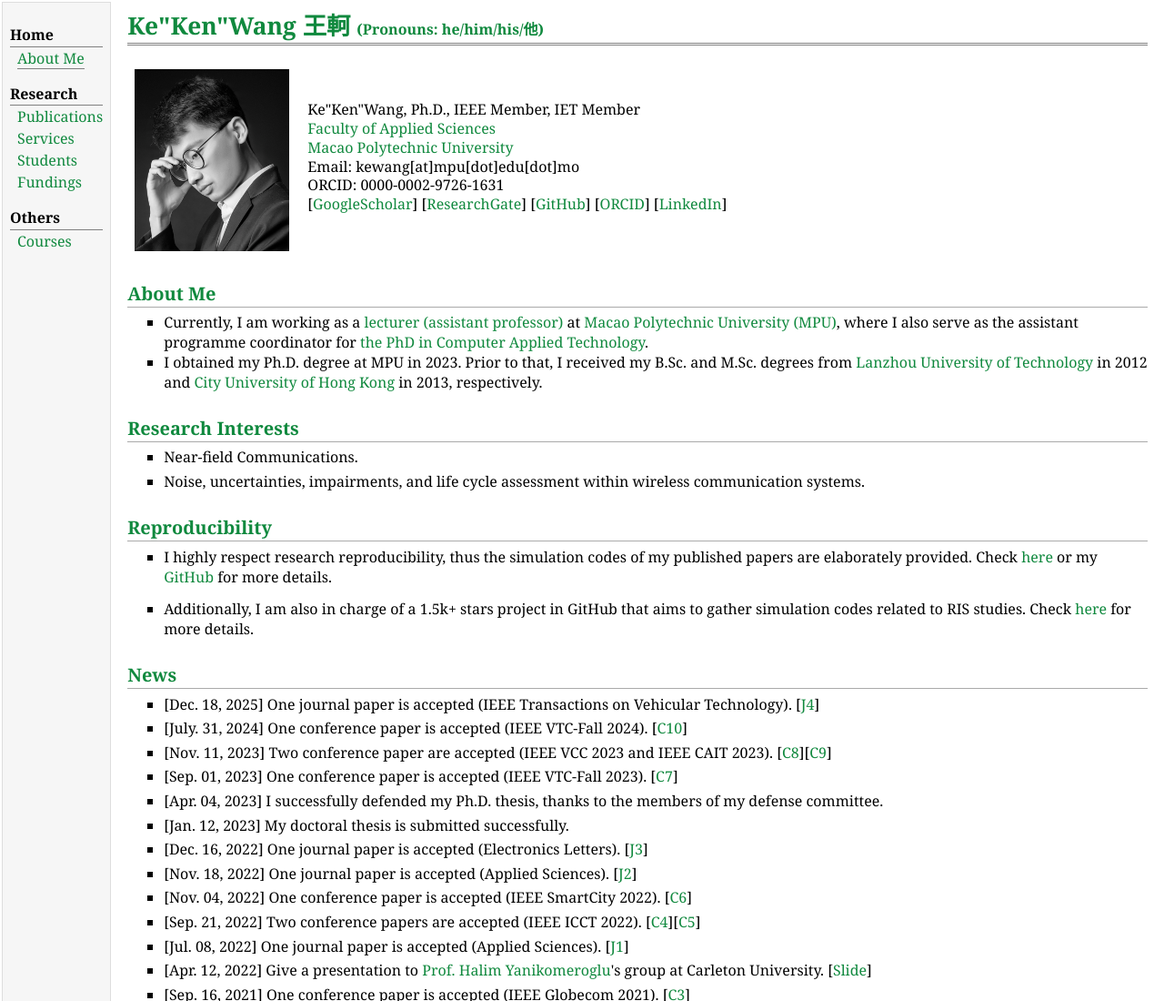
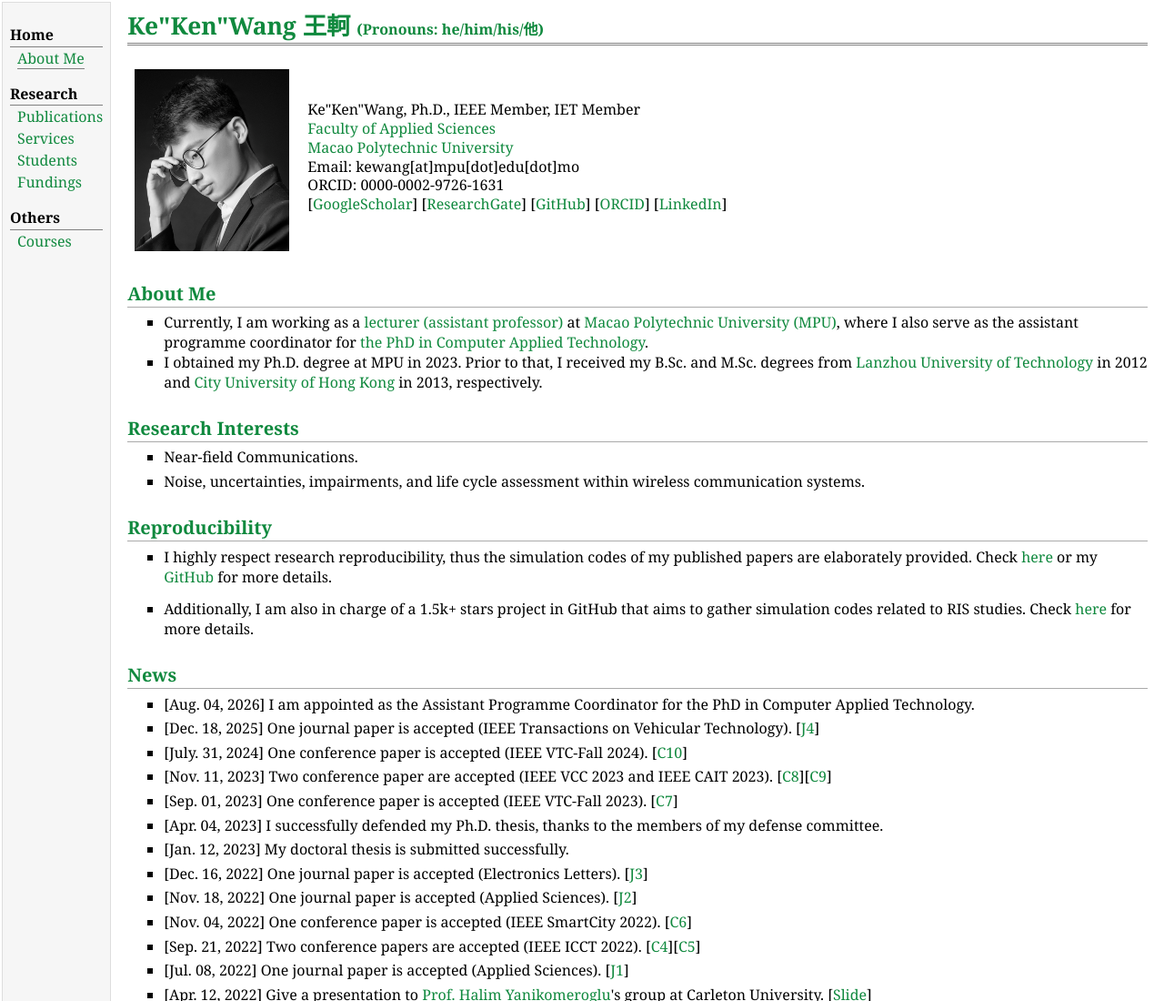
Before and after one commit to ken0225/ken0225.github.io, a plain HTML site: page index.html in a window 1280 px wide. Shown: the top 1100 px of the page at 91% size. Drawn offline with nearby package versions, Linux system fonts and the light colour scheme; some packages are replaced by stand-ins of ours.

Commit message:
Update index.html

```diff
--- a/index.html
+++ b/index.html
@@ -79,6 +79,9 @@ Additionally, I am also in charge of a 1.5k+ stars project in GitHub that aims t
 <h2 style="color:rgb(16, 137, 62);">News</h2>
 <ul>
 <li>
+<p>[Aug. 04, 2026] I am appointed as the Assistant Programme Coordinator for the PhD in Computer Applied Technology.</p>
+</li>
+<li>
 <p>[Dec. 18, 2025] One journal paper is accepted (IEEE Transactions on Vehicular Technology). [<a href="http://kewang.fun/publications.html" target=&ldquo;blank&rdquo style="color: rgb(16, 137, 62);">J4</a>]</p>
 </li>
 <li>
```
